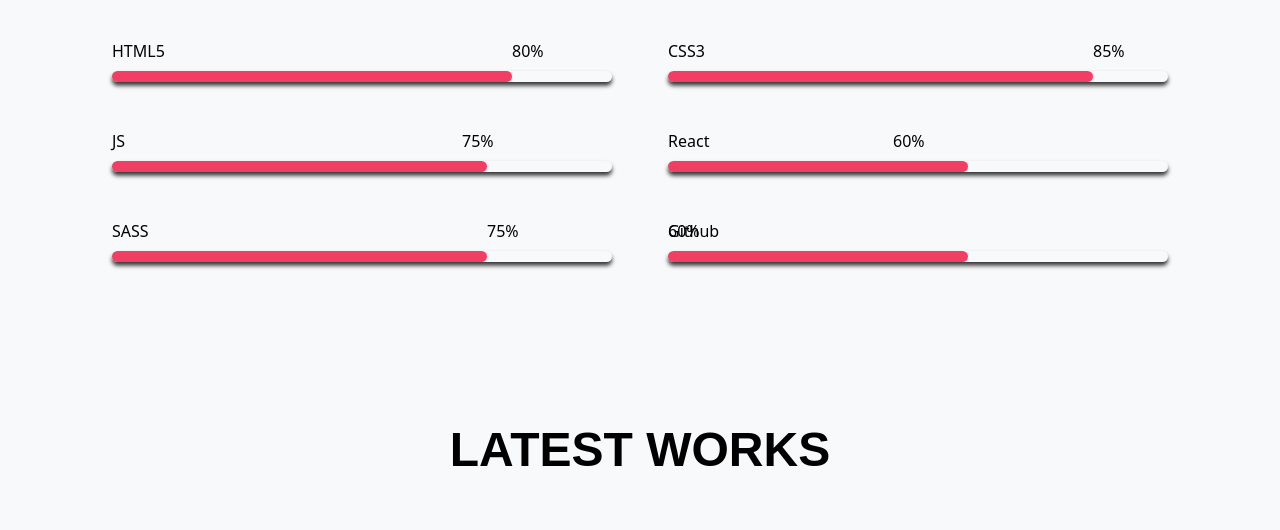
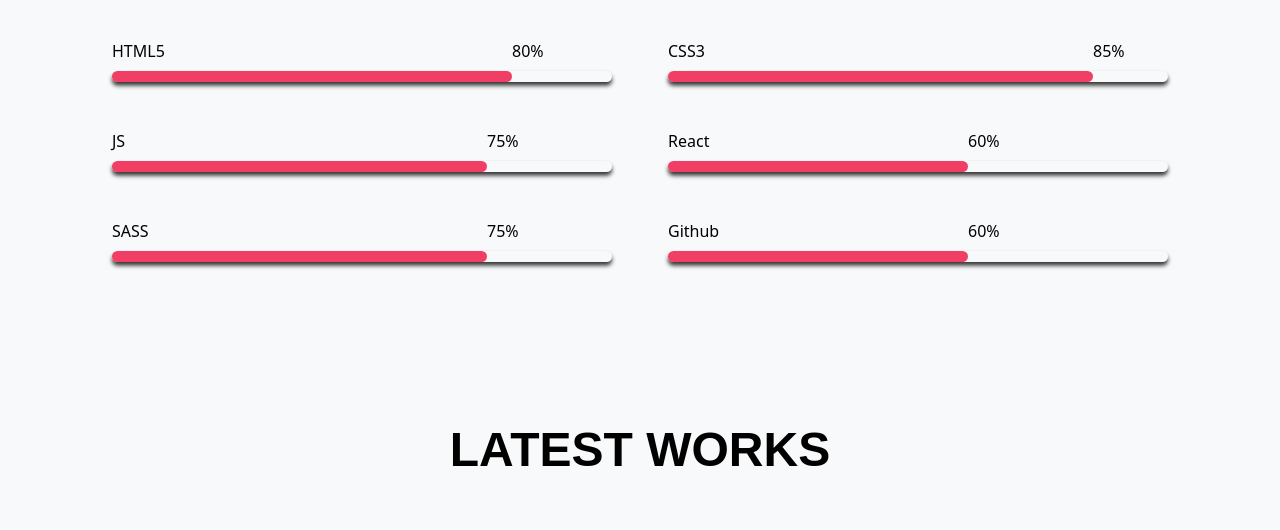
Before and after one commit to Vaishali785/vaishali_portfolio, a website: page index.html in a window 1280 px wide. Shown: the part 2100-2630 px from the top of the page. Drawn offline with Linux system fonts and the light colour scheme.

Commit message:
github css

```diff
--- a/styles.css
+++ b/styles.css
@@ -743,11 +743,14 @@
       .skills-content .skill-percent.css {
         left: 85%; }
       .skills-content .skill-percent.js {
-        left: 70%; }
+        left: 75%; }
       .skills-content .skill-percent.react {
-        left: 45%; }
+        left: 60%; }
       .skills-content .skill-percent.sass {
         left: 75%; }
+      .skills-content .skill-percent.github{
+        left: 60%;
+      }
   .skills .skill-bar {
     height: 0.65rem;
     border-radius: 1rem;
```
